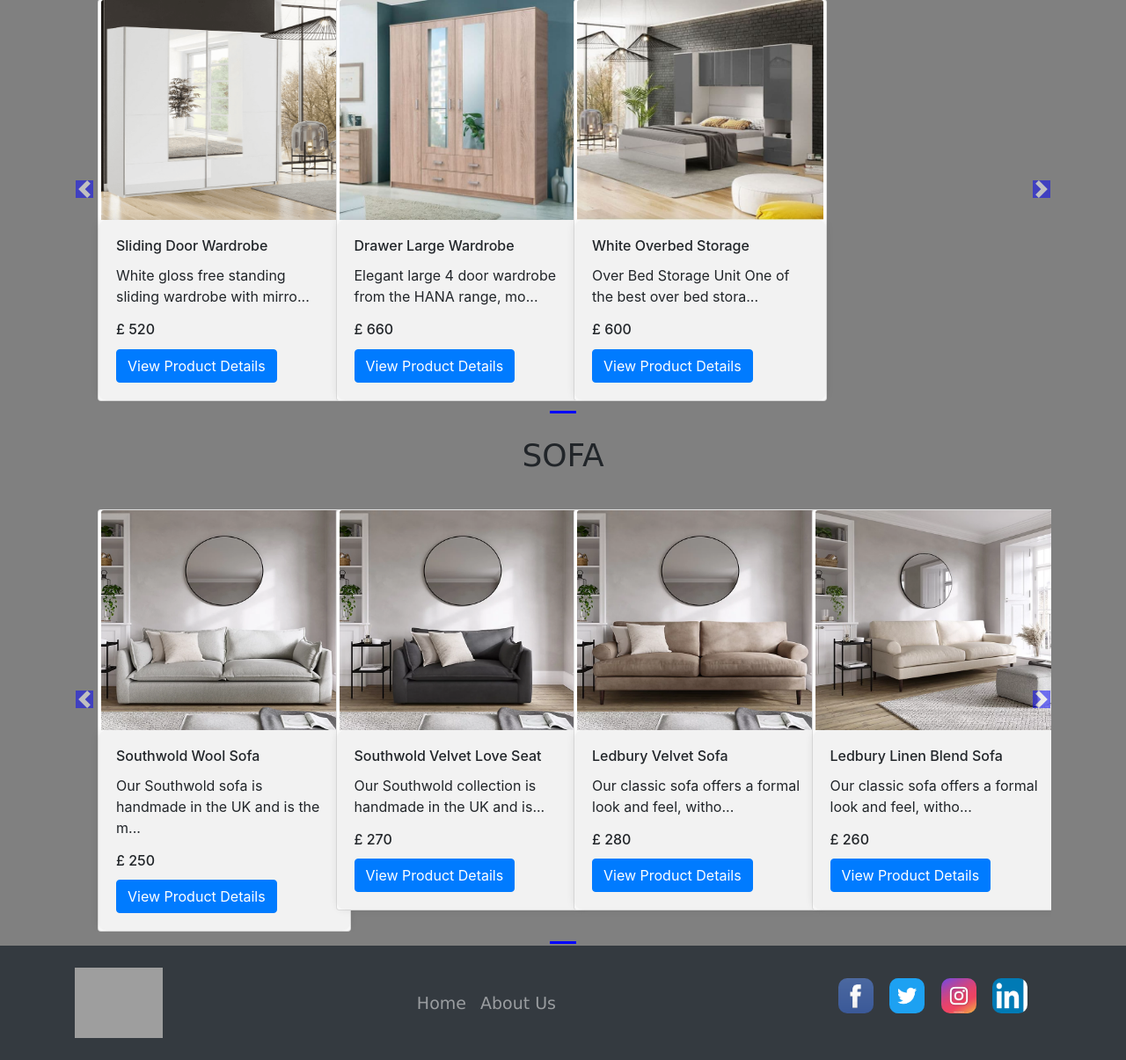
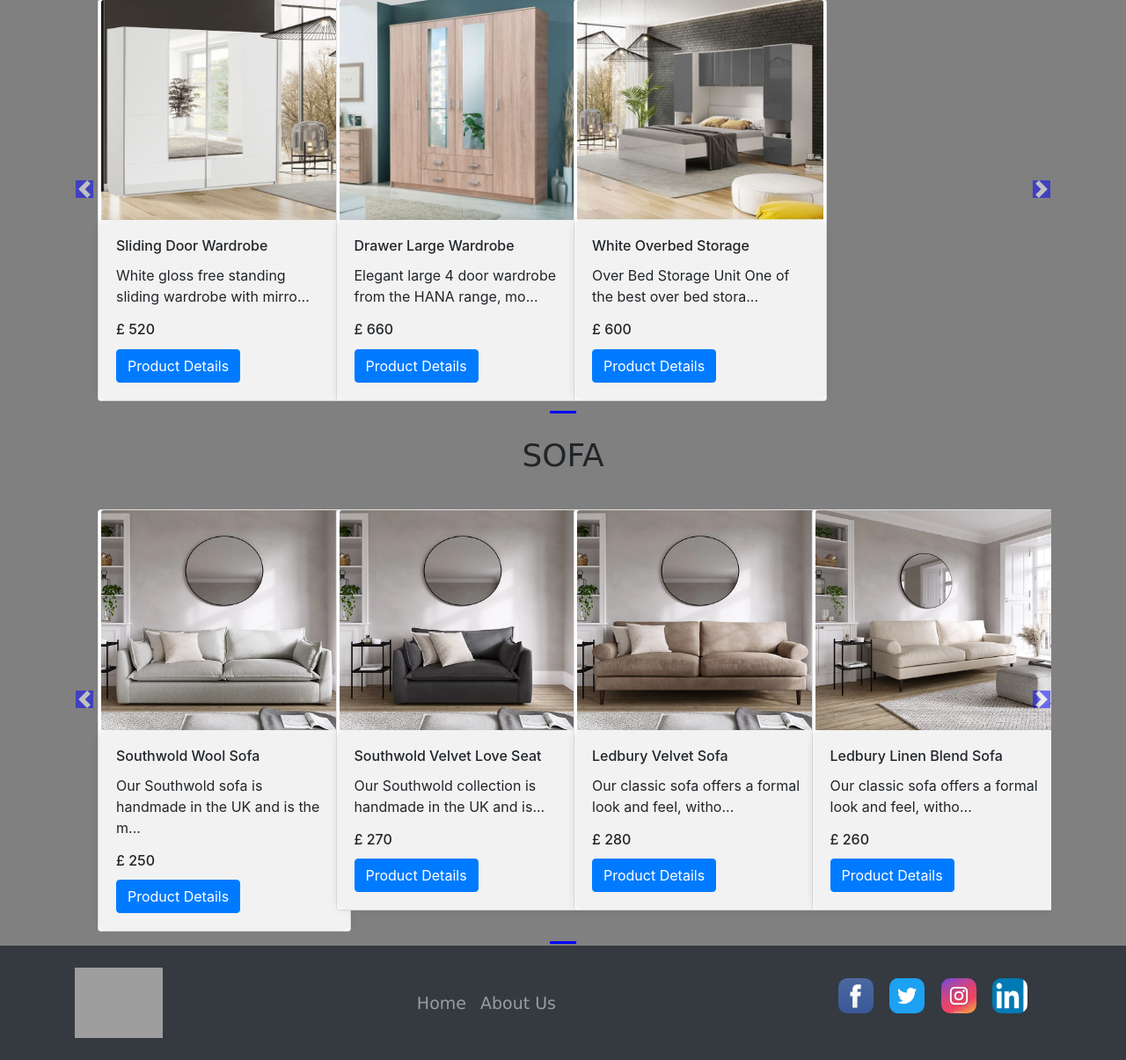
Before and after one commit to Ritikachania/Innovative_Interiors, a Django app: page /products in a window 1280 px wide. Shown: the part 214-1419 px from the top of the page at 88% size. Run offline with Django 5.2, Linux system fonts and the light colour scheme; data comes from the database, SQL or seed files in the repository; some libraries are stand-ins or nearby versions; grey boxes are pictures that could not be loaded.

Commit message:
Update index.html

```diff
--- a/InnovativeInteriors/myproject/products/templates/products/index.html
+++ b/InnovativeInteriors/myproject/products/templates/products/index.html
@@ -161,7 +161,7 @@ padding-right: 0;
                                 <p class="card-text">{{i.desc|slice:"0:53"}}...</p>
                                 <h6 class="card-title" >£ <span id="pricepr{{i.id}}">{{i.price}}</span></h6>
 
-                                <a href="/products/{{i.id}}"><button id="qv{{i.id}}" class="btn btn-primary cart">View Product Details</button></a>
+                                <a href="/products/{{i.id}}"><button id="qv{{i.id}}" class="btn btn-primary cart">Product Details</button></a>
                             </div>
                         </div>
                     </div>
```
